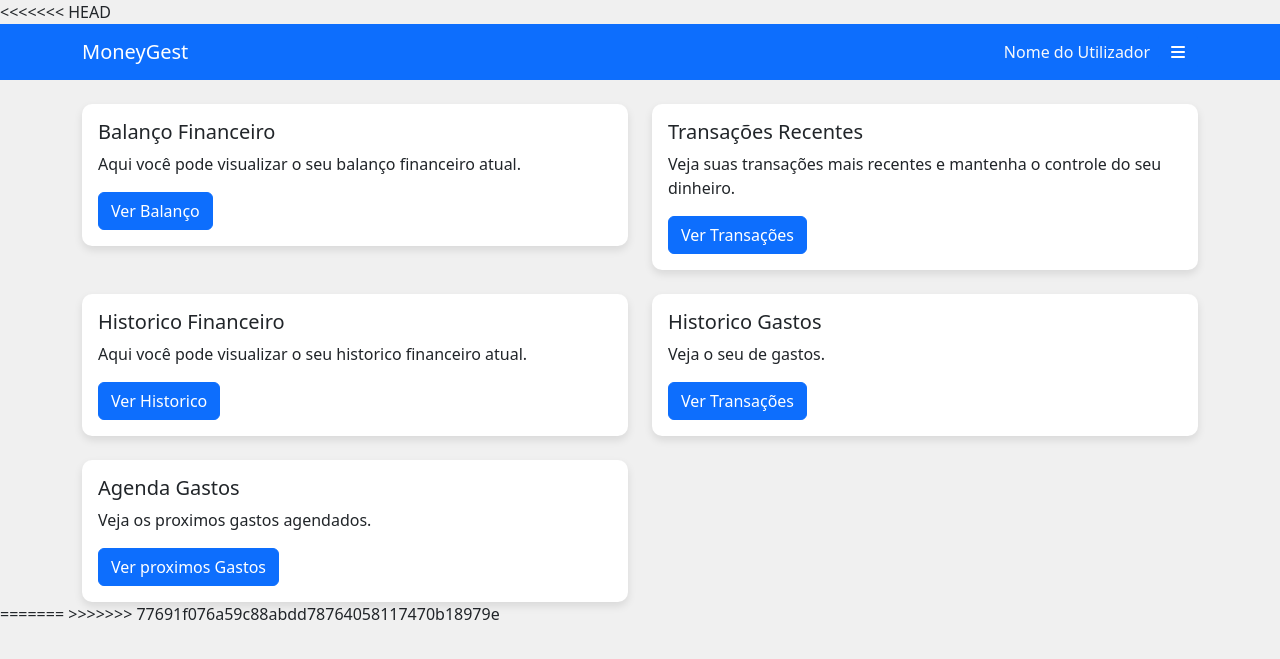
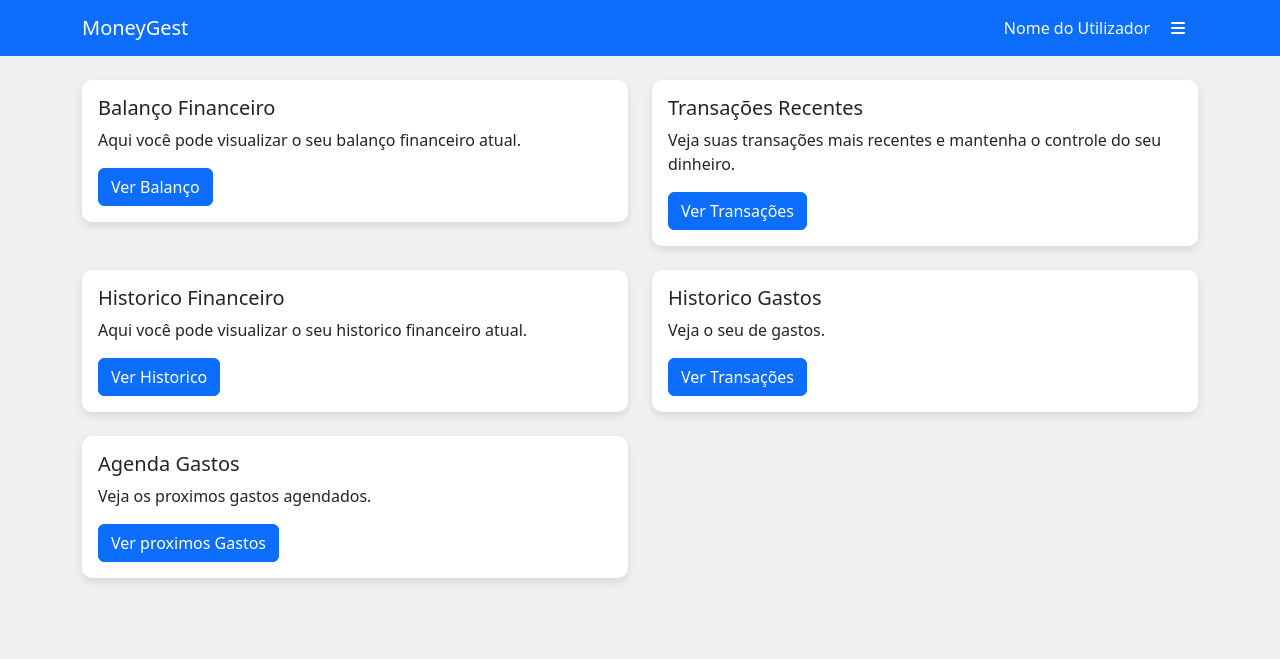
Before and after one commit to PedroAlexandrino/moneyGest1.0, a Django app: template perfil/templates/home.html in a window 1280 px wide. Shown: the top 659 px of the page. Run offline with Django 4.2, Linux system fonts and the light colour scheme; the template is opened without the code that fills it, so the values that code supplies are empty; parts of the project's set-up code (start-up, migrations or seed data) failed here and were passed over.

Commit message:
Alterações de coisas que ficaram mal no merge

```diff
--- a/perfil/templates/home.html
+++ b/perfil/templates/home.html
@@ -1,6 +1,5 @@
 <!DOCTYPE html>
 <html lang="en">
-<<<<<<< HEAD
 
 <head>
   <meta charset="UTF-8">
@@ -266,14 +265,3 @@
 </body>
 
 </html>
-=======
-<head>
-    <meta charset="UTF-8">
-    <meta name="viewport" content="width=device-width, initial-scale=1.0">
-    <title>Home</title>
-</head>
-<body>
-
-</body>
-</html>
->>>>>>> 77691f076a59c88abdd78764058117470b18979e
--- a/perfil/views.py
+++ b/perfil/views.py
@@ -1,6 +1,5 @@
 from django.shortcuts import render
 
-<<<<<<< HEAD
 # Create your views here.
 def main(request):
     print("entrou no main")
@@ -12,8 +11,6 @@ def login(request):
 def registar(request):
     return render(request, "registar.html")
 
-=======
 
 def home(request=None):
     return
->>>>>>> 77691f076a59c88abdd78764058117470b18979e
```
